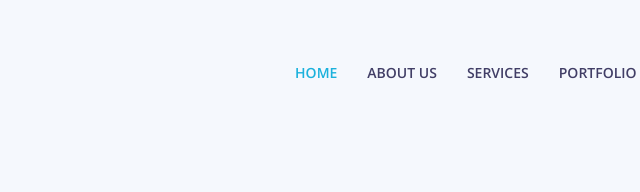
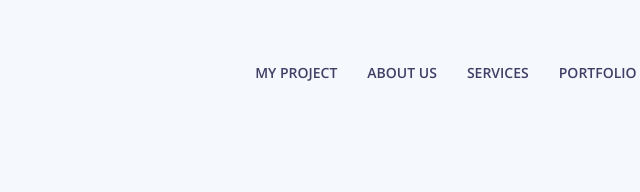
Before and after one commit to Jirayuiamopas/Jirayu, a plain HTML site: page index.html in a window 1280 px wide. Shown: the top 192 px of the page, 222-862 px from the left. Drawn offline with nearby package versions, Linux system fonts and the light colour scheme; files whose address does not match are found by name.

Commit message:
Update index.html

```diff
--- a/index.html
+++ b/index.html
@@ -62,7 +62,7 @@
 
       <nav class="main-nav float-right d-none d-lg-block">
         <ul>
-          <li class="active"><a href="#intro">Home</a></li>
+          <li class="active"><a href="https://drive.google.com/drive/folders/1W53y980SR1JUzkCB8X3VlJEukkB5HEen?usp=sharing">My project</a></li>
           <li><a href="#about">About Us</a></li>
           <li><a href="#services">Services</a></li>
           <li><a href="#portfolio">Portfolio</a></li>
```
